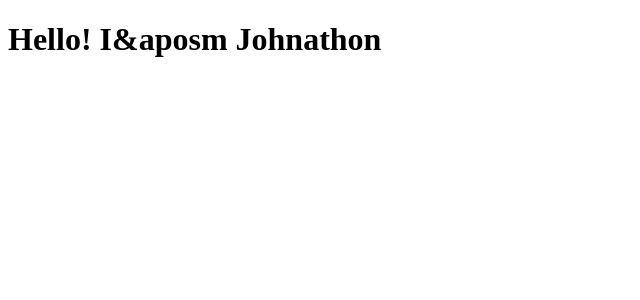
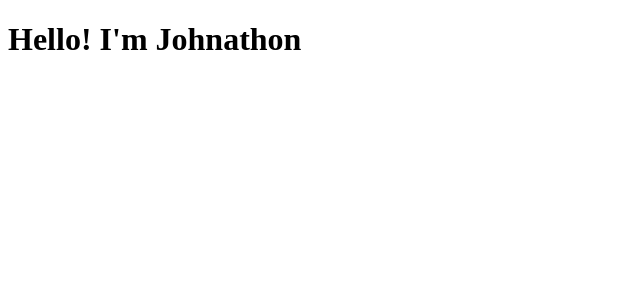
Before and after one commit to JohnathonBowers/portfolio, a Next.js app: page / in a window 1280 px wide. Shown: the top 300 px of the page, without its empty margins (0-640 px from the left). Built offline with nearby package versions, Linux system fonts and the light colour scheme.

Commit message:
Correct unicode HTML entity

```diff
--- a/src/app/page.js
+++ b/src/app/page.js
@@ -1,3 +1,3 @@
 export default function Page() {
-    return <h1>Hello! I&aposm Johnathon</h1>;
+    return <h1>Hello! I&apos;m Johnathon</h1>;
 }
```
